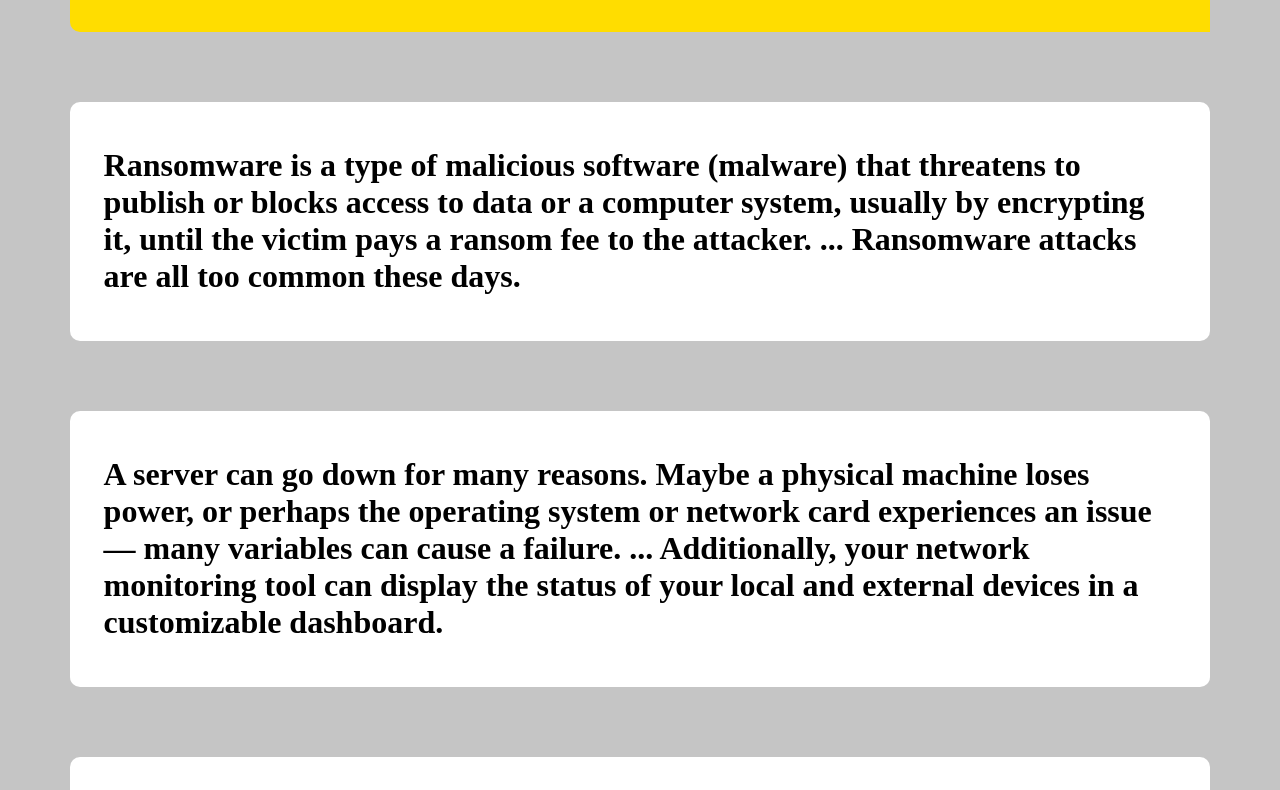
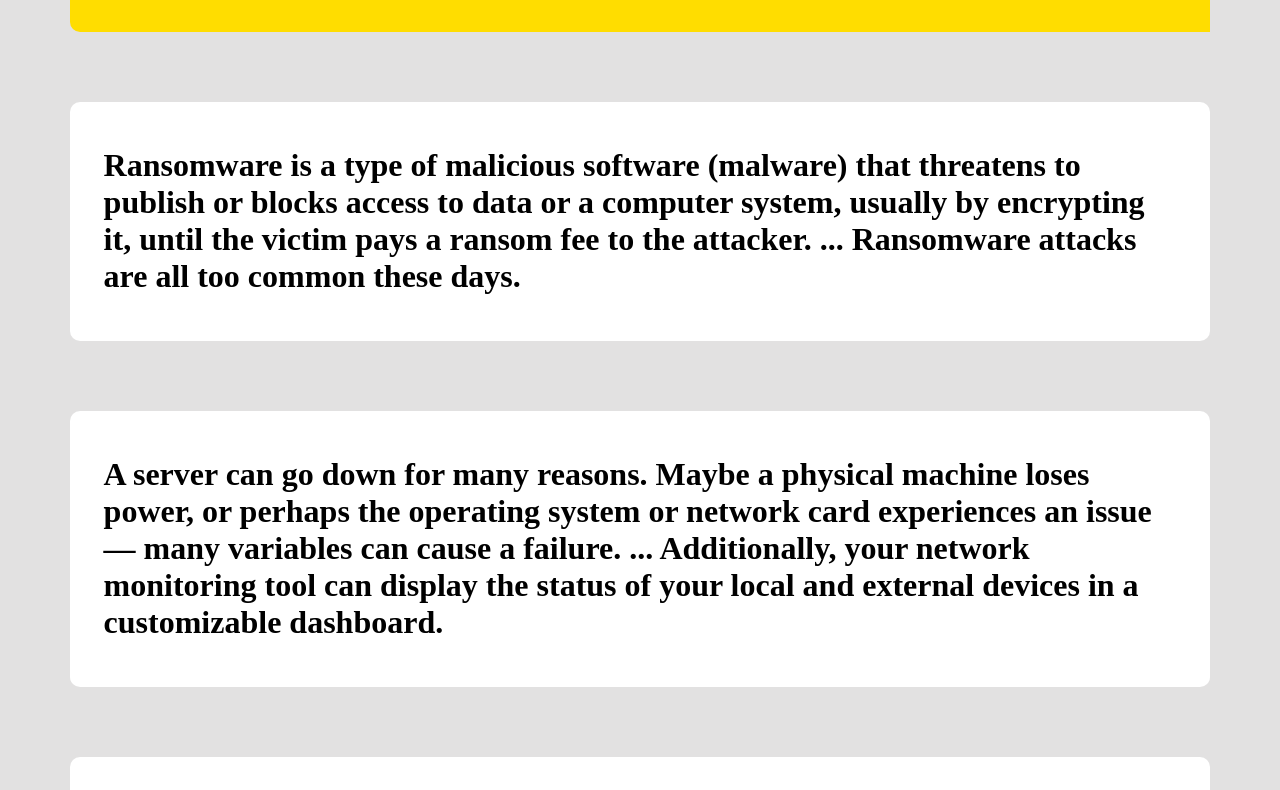
Before and after one commit to drjoeycadieux/Site---Not-Available-, a plain HTML site: page index.html in a window 1280 px wide. Shown: the part 336-1126 px from the top of the page. Drawn offline with nearby package versions, Linux system fonts and the light colour scheme.

Commit message:
fix some style

```diff
--- a/style.css
+++ b/style.css
@@ -1,5 +1,5 @@
 body {
-	 background-color: rgb(197, 197, 197);
+	 background-color: rgb(226, 225, 225);
 	 padding: 0;
 	 margin: 0;
 }
```
